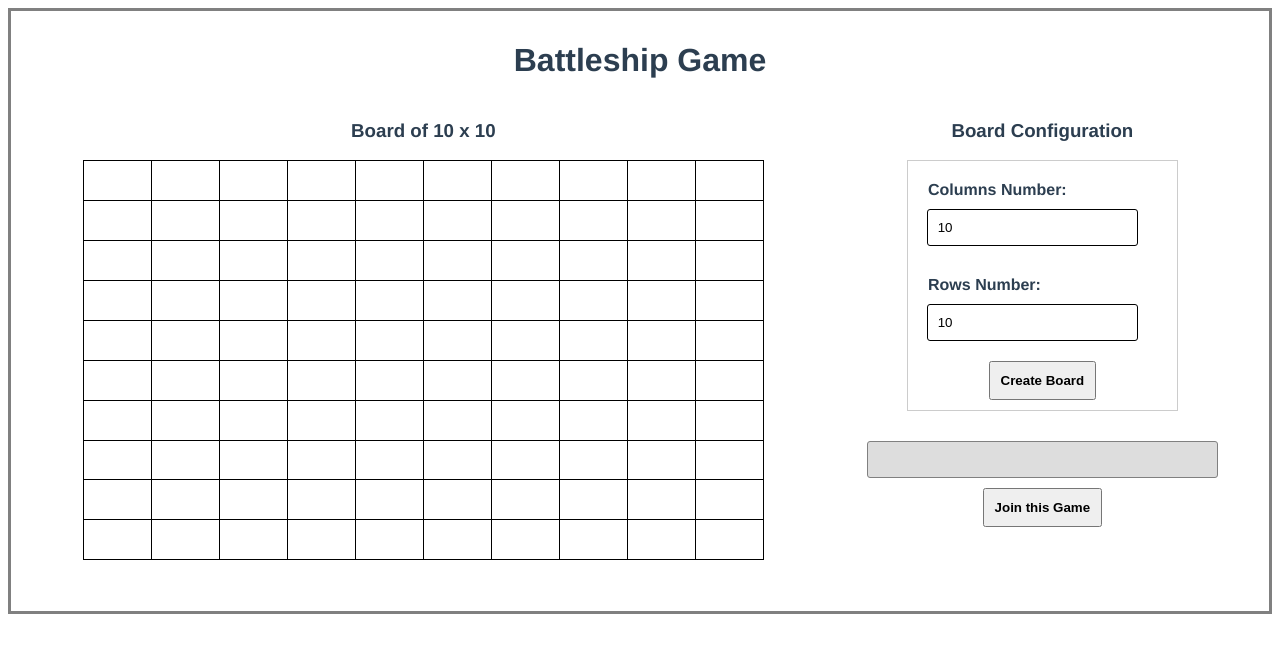
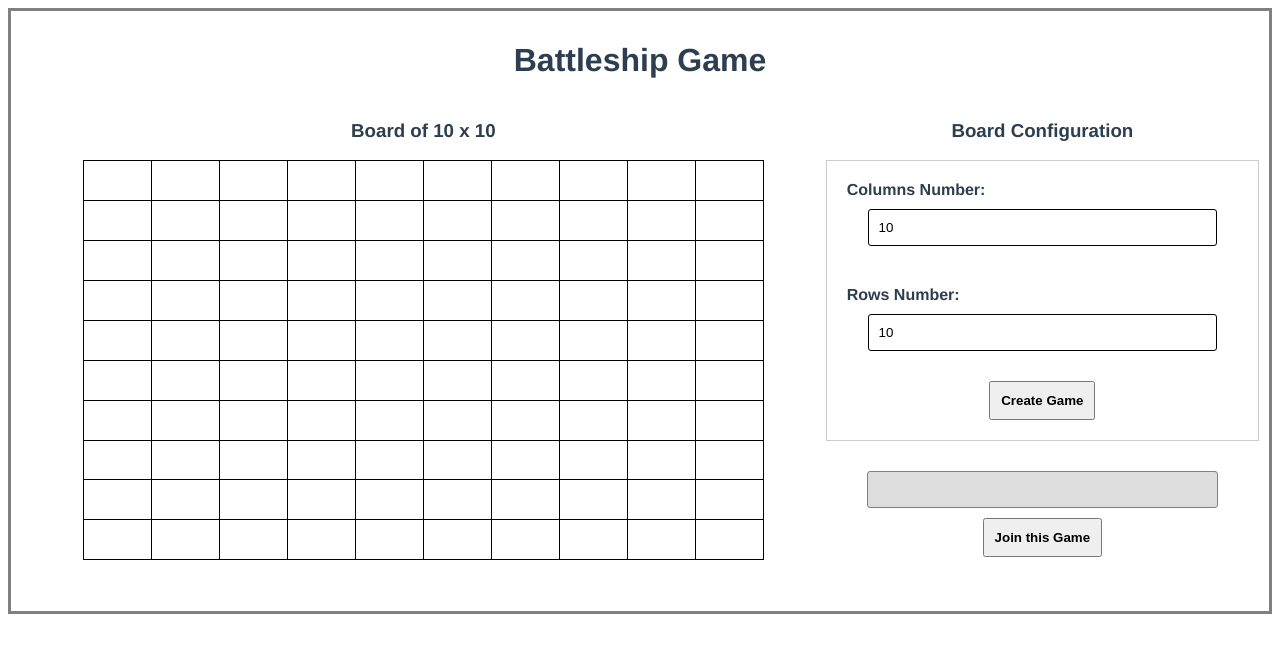
Before and after one commit to ragyd/BattleshipGame, a Vue app: page /#/ in a window 1280 px wide. Shown: the top 652 px of the page. Built offline with nearby package versions, Linux system fonts and the light colour scheme.

Commit message:
Update join with API

```diff
--- a/package.json
+++ b/package.json
@@ -9,6 +9,7 @@
     "lint": "vue-cli-service lint"
   },
   "dependencies": {
+    "axios": "^0.18.0",
     "vue": "^2.5.16",
     "vue-router": "^3.0.1"
   },
--- a/src/App.vue
+++ b/src/App.vue
@@ -11,16 +11,4 @@
   text-align: center;
   color: #2c3e50;
 }
-#nav {
-  padding: 30px;
-}
-
-#nav a {
-  font-weight: bold;
-  color: #2c3e50;
-}
-
-#nav a.router-link-exact-active {
-  color: #42b983;
-}
 </style>
--- a/src/components/BoardConfiguration.vue
+++ b/src/components/BoardConfiguration.vue
@@ -2,22 +2,24 @@
   <div class="board-config">
     <div class="div-group">
         <label for="cols" class="my-label">Columns Number:</label>
-        <input type="number" name="cols" class="my-text" min="1" max="50" v-model.number="cols" v-on:change="createBoard()" v-on:keyup.enter="createBoard()">
-        <span v-model="messageCols" class="my-span"></span>
-    </div>
-    <div class="div-group">{{messageRows}}
-      <label for="rows" class="my-label">Rows Number:</label>
-      <input type="number" name="rows" class="my-text" min="1" max="50" v-model.number="rows" v-on:change="createBoard()" v-on:keyup.enter="createBoard()">
-        <span class="my-span">{{messageRows}}</span>
+        <input type="number" name="cols" class="my-text" min="10" max="30" v-model.number="cols" v-on:change="createBoard()" v-on:keyup.enter="createBoard()">
+        <label class="label-error">{{messageCols}}</label>
     </div>
     <div class="div-group">
-      <input type="button" id="button" class="my-button" name="button" value="Create Board" v-on:click="createBoard()">
+      <label for="rows" class="my-label">Rows Number:</label>
+      <input type="number" name="rows" class="my-text" min="10" max="30" v-model.number="rows" v-on:change="createBoard()" v-on:keyup.enter="createBoard()">
+      <label class="label-error">{{messageRows}}</label>
     </div>
+    <div class="div-group">
+      <input type="button" id="button" class="my-button" name="button" value="Create Game" v-on:click="createGame(cols, rows)">
+    </div>
+    <label class="message-game">{{messageGame}}</label>
   </div>
 </template>
 
 <script>
-import {BoardBus} from '@/services/board-bus';
+import { BoardBus } from '@/services/BoardBus';
+import CreateGame from '@/services/CreateGame';
 export default {
   name: 'board-config',
   props: ['wrongRowsNumber', 'wrongColumnsNumber'],
@@ -25,29 +27,39 @@ export default {
     return {
       rows: 10,
       cols: 10,
-      messageCols : this.validateValue(parseInt(this.cols)),
-      messageRows : this.validateValue(parseInt(this.rows))
+      messageCols : '',
+      messageRows : '',
+      messageGame : ''
     }
   },
   methods: {
     createBoard() {
+      this.messageCols = this.validateValue(this.cols);
+      this.messageRows = this.validateValue(this.rows);
       if(this.messageCols === null && this.messageRows === null)
       {
         BoardBus.$emit('values-config', {
           cols: this.cols,
           rows: this.rows,
         });
-        BoardBus.$emit('token-config', this.randomKey());
+        return true;
       }
-      else {
-        console.log(this.messageCols)
-        /*if(messageCols === null)
-
-        if(messageRows === null)*/
+        return false;
+    },
+    createGame(cols, rows) {
+      BoardBus.$emit('token-link', '');
+      if(this.createBoard()) {
+        CreateGame.create({cols, rows})
+        .then((response) => {
+          BoardBus.$emit('token-link', response.data);
+          this.messageGame = "The game was created."
+        })
+        .catch((error) => {
+          this.messageGame = error;
+        });
+      } else {
+        this.messageGame = "The game couldn't be created because the values of the board are invalid."
       }
-    },
-    randomKey() {
-      return Math.random().toString(36).substr(2);
     },
     validateValue(value){
       if (value > 30 || value < 10) {
@@ -91,20 +103,27 @@ export default {
     font-weight: bold;
   }
 
-  .my-span {
-    margin-left: 10px;
+  .label-error {
+    width: 100%;
     font-size: 80%;
+    float: left;
+    color: red;
+  }
+
+  .message-game {
+    font-size: 90%;
+    color: black;
     text-align: center;
-    width: 100%;
-    color: red;
-    padding: 10px 10px 10px 0px;
+    font-weight: bold;
   }
 
   .div-group {
     padding: 10px;
+    margin-bottom: 10px;
   }
 
   .board-config {
+    width: 100%;
     border: 1px solid #ccc;
     flex: right;
     display: inline-block;
--- a/src/components/BoardToken.vue
+++ b/src/components/BoardToken.vue
@@ -3,17 +3,18 @@
     <h3>Board Configuration</h3>
     <board-configuration/>
     <div class="div-group">
-      <input type="input" class="my-text my-text-disabled" id="key" v-model="token" disabled>
+      <input type="input" class="my-text my-text-disabled" id="key" v-model="tokenLink" disabled>
       <div class="div-group">
-        <input type="button" id="button" class="my-button" name="button" value="Join this Game" @click="joinGame()">
+        <input type="button" id="button" class="my-button" name="button" value="Join this Game" @click="joinGame(tokenLink)">
       </div>
     </div>
   </div>
 </template>
 
 <script>
-import {BoardBus} from '@/services/board-bus';
+import { BoardBus } from '@/services/BoardBus';
 import BoardConfiguration from '@/components/BoardConfiguration.vue';
+import JoinGame from '@/services/JoinGame';
 export default {
   name: 'board-token',
   components: {
@@ -21,17 +22,24 @@ export default {
   },
   data() {
     return {
-      token: ''
+      tokenLink: ''
     }
   },
   mounted() {
-    BoardBus.$on('token-config', (data) => {
-      this.token = data;
+    BoardBus.$on('token-link', (data) => {
+      this.tokenLink = data.session;
     })
   },
   methods: {
-    joinGame() {
-      alert('Join with this URL: ' + this.token);
+    joinGame(tokenLink) {
+      JoinGame.join(tokenLink)
+        .then((response) => {
+          alert('Join with this URL:\n' + this.tokenLink);
+          response.data;
+        })
+        .catch((error) => {
+          alert('ERROR: ' + error);
+        });
     }
   }
 };
--- a/src/components/BoardView.vue
+++ b/src/components/BoardView.vue
@@ -12,7 +12,7 @@
 </template>
 
 <script>
-import {BoardBus} from '@/services/board-bus';
+import { BoardBus } from '@/services/BoardBus';
 export default {
   name: 'board-bus',
   data() {
--- /dev/null
+++ b/src/services/CreateGame.js
@@ -0,0 +1,8 @@
+import axios from 'axios'
+const URL = 'http://localhost:3000/game'
+
+export default {
+  create(data) {
+    return axios.post(URL, data);
+  }
+};
--- /dev/null
+++ b/src/services/JoinGame.js
@@ -0,0 +1,8 @@
+import axios from 'axios';
+const URL = 'http://localhost:3000/game'
+
+export default {
+  join(tokenLink) {
+    return axios.get(URL, tokenLink);
+  }
+};
```
Also changed, not shown: src/services/BoardBus.js (renamed from src/services/board-bus.js), 1 other file (tests, documents, lock files or other folders).
